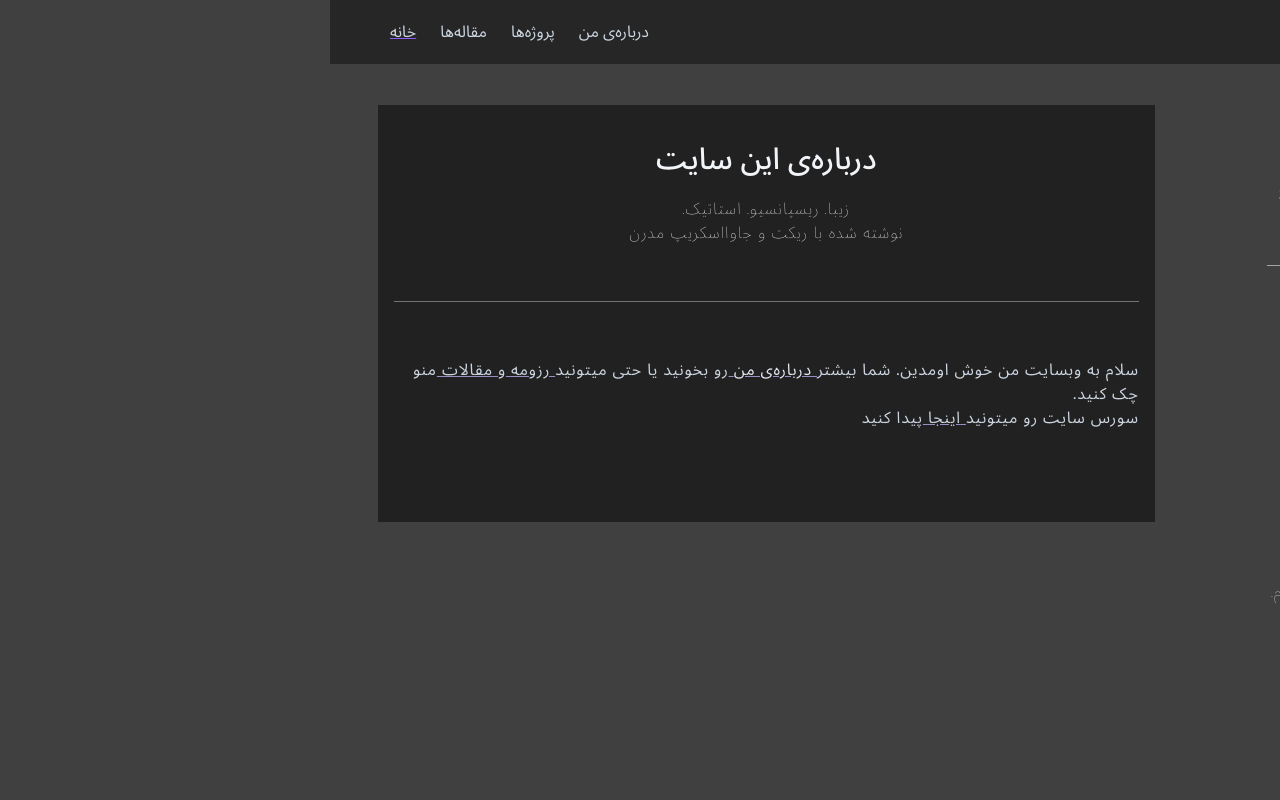
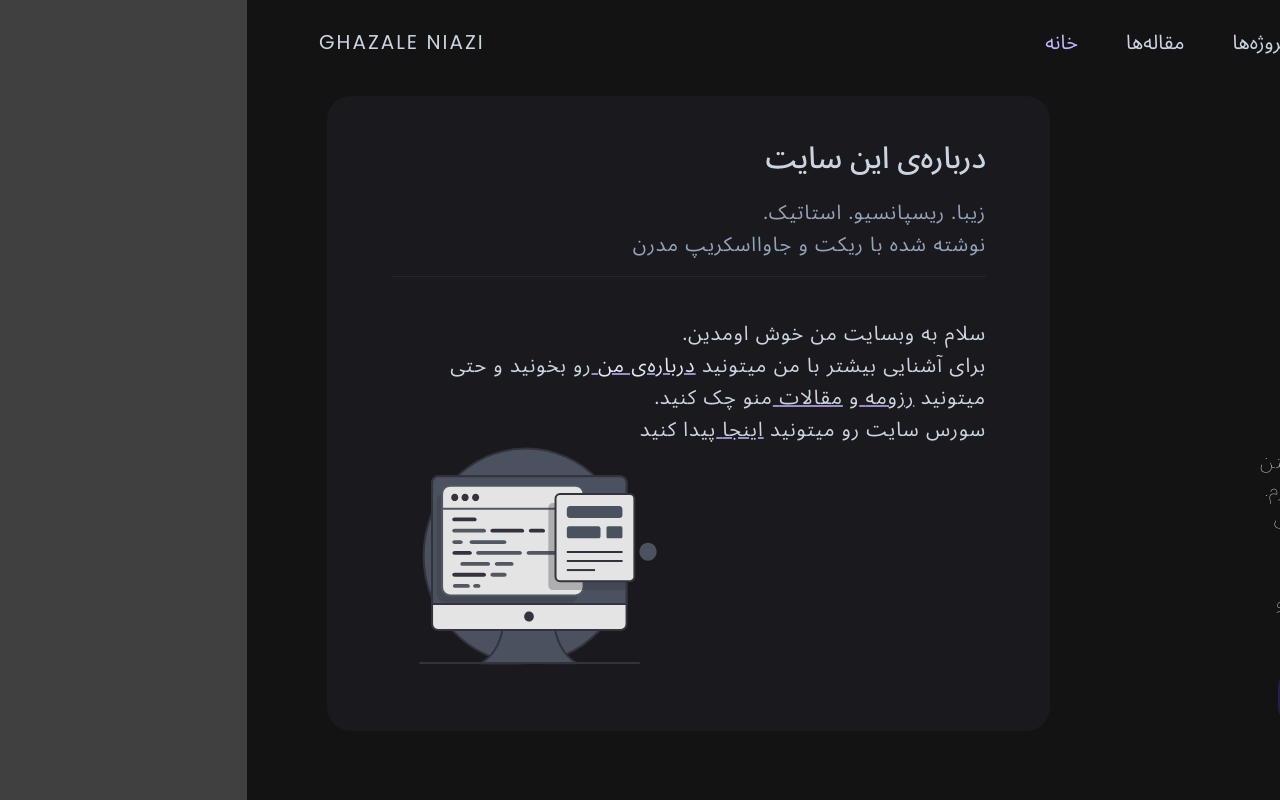
Before and after one commit to GhazalehNiazi/myblog, a React (Create React App) app: page /myblog/aboutme in a window 1280 px wide. Both pictures are taken after a click on the button "پروژه‌ها". Built offline with nearby package versions, Linux system fonts and the light colour scheme.

Commit message:
feat:change homepage styles

```diff
--- a/src/Layout/MainLayout.tsx
+++ b/src/Layout/MainLayout.tsx
@@ -14,10 +14,10 @@ const MainLayout = () => {
   };
 
   return (
-    <div className=" ">
+    <div className="bg-[#131314] min-h-screen px-8">
       <Menu setShowMenu={clickHandler} showMenu={showMenu} />
       <Navigation setShowMenu={clickHandler} showMenu={showMenu} />
-      <main className=" flex flex-col lg:flex-row lg:min-h-[91.4vh] lg:justify-between lg:flex-row-reverse">
+      <main className=" flex flex-col lg:gap-20 lg:flex-row lg:min-h-[91.4vh] lg:justify-between lg:flex-row-reverse ">
         <Outlet />
         <Sidebar />
       </main>
--- a/src/components/HeroAboutMe.tsx
+++ b/src/components/HeroAboutMe.tsx
@@ -1,54 +1,64 @@
 import React from "react";
 import { Link } from "react-router-dom";
+import devlopmentSvg from "../assets/development.svg";
+
 function HeroAboutMe() {
   return (
-    <div className=" mt-10 p-4 text-slate-100 bg-neutral-900/75 lg:max-h-min lg:mx-12  lg:grow lg:justify-self-center lg:self-start">
-      <div className="flex items-center justify-center flex-col border-b border-neutral-500 pb-14">
-        <h1 className="text-3xl  font-medium py-5">درباره‌ی این سایت</h1>
-        <p className="text-md font-thin tracking-wider flex items-center justify-center text-center text-slate-100">
+    <div className=" mt-10 py-6 px-16 text-slate-10 bg-[#1A191E] rounded-3xl lg:max-h-min lg:mx-12  lg:grow lg:justify-self-center lg:self-start">
+      <div className="flex  flex-col border-b border-zinc-800 pb-4">
+        <h1 className="text-3xl font-medium py-5 text-slate-300">
+          درباره‌ی این سایت
+        </h1>
+        <p className="text-xl  tracking-wider flex text-slate-400 leading-8">
           زیبا. ریسپانسیو. استاتیک.
           <br></br>
           نوشته شده با ریکت و جاوااسکریپ مدرن
         </p>
       </div>
-      <div className="py-14">
-        <p className="tracking-wider pb-5 font-normal text-slate-300">
-          سلام به وبسایت من خوش اومدین. شما بیشتر
+      <div className="py-10">
+        <p className="tracking-wider leading-8  font-normal text-slate-300 text-xl">
+          سلام به وبسایت من خوش اومدین.
+          <br></br>
+          {" "} برای آشنایی بیشتر با من میتونید {" "}
           <Link
             to="/aboutme"
             className="text-slate-200 underline decoration-violet-300/75 decoration-3 cursor-pointer hover:text-violet-500"
           >
             {" "}
-            درباره‌ی من{" "}
+            {" "}  درباره‌ی من{" "}
           </Link>
-          رو بخونید یا حتی میتونید
+          {" "} رو بخونید و حتی میتونید  {" "}
           <Link
             to="/resume"
             className="text-slate-3 cursor-pointer00 underline decoration-violet-300/75 decoration-3 cursor-pointer cursor-pointer hover:text-violet-500"
           >
             {" "}
-            رزومه{" "}
+            {" "}  رزومه{" "}
           </Link>
-          و
+          {" "}      و {" "}
           <Link
             to="/articles"
             className="text-slate-3 cursor-pointer00 underline decoration-violet-300/75 decoration-3 cursor-pointer cursor-pointer hover:text-violet-500"
           >
             {" "}
-            مقالات{" "}
+            {" "}   مقالات{" "}
           </Link>
-          منو چک کنید.
+          {" "}      منو چک کنید. {" "}
           <br></br>
-          سورس سایت رو میتونید
+          {" "}   سورس سایت رو میتونید {" "}
           <a
-           href='https://github.com/GhazalehNiazi/myblog' target={'_blank'}
+            href="https://github.com/GhazalehNiazi/myblog"
+            target={"_blank"}
             className="text-slate-3 cursor-pointer00 underline decoration-violet-300/75 decoration-3 cursor-pointer cursor-pointer hover:text-violet-500"
           >
             {" "}
-            اینجا{" "}
+            {" "}     اینجا{" "}
           </a>
-          پیدا کنید
+          {" "}    پیدا کنید {" "}
         </p>
+        <div className="flex w-full justify-end ">
+          <img src={devlopmentSvg} alt="development" className="self-end" />
+        </div>
       </div>
     </div>
   );
--- a/src/components/Navigation.tsx
+++ b/src/components/Navigation.tsx
@@ -16,25 +16,22 @@ function Navigation({
 }) {
   return (
     <div
-      className={`bg-neutral-800 flex justify-between justify-items-center item-center content-center  py-5 text-slate-300 border-b border-neutral-700 px-10`}
+      className={`flex text-xl justify-between justify-items-center item-center content-center  pt-7 text-slate-300 px-10`}
     >
-      <nav className=" flex justify-between text-m w-full px-3">
-        <Link to="/" className="font-['Poppins'] tracking-widest mr-4 ">
-          GHAZALE NIAZI
-        </Link>
-        <div className="pl-3 md:hidden">
+      <nav className=" flex justify-between text-m w-full">
+        <div className=" md:hidden">
           <button className="" onClick={() => setShowMenu()}>
-            <span className="text-violet-500  text-2xl align-middle ">☰</span>
+            <span className="text-violet-500 text-2xl align-middle ">☰</span>
           </button>
         </div>
 
-        <div className="hidden md:flex md:align-start px-2">
+        <div className="hidden md:flex md:align-start px-2 gap-6">
           {navItems.map((item) => (
             <button key={item.link} className="mr-6">
               <NavLink
                 to={item.link}
                 className={({ isActive }) =>
-                  isActive ? "underline decoration-violet-500" : undefined
+                  isActive ? "text-violet-300" : undefined
                 }
               >
                 {item.name}
@@ -42,6 +39,9 @@ function Navigation({
             </button>
           ))}
         </div>
+        <Link to="/" className="font-['Poppins'] tracking-widest mr-4 ">
+          GHAZALE NIAZI
+        </Link>
       </nav>
     </div>
   );
--- a/src/components/Sidebar.tsx
+++ b/src/components/Sidebar.tsx
@@ -2,25 +2,25 @@ import React from "react";
 
 function Sidebar() {
   return (
-    <div className="bg-neutral-900 text-slate-200 flex flex-col  justify-between  align-center font-['Noto Sans Arabic'] px-16  lg:bg-neutral-700 lg:w-4/12">
-      <div className="flex  justify-center flex-col py-16 border-b border-neutral-400">
+    <div className=" text-slate-200 flex flex-col  justify-between  align-center font-['Noto Sans Arabic'] px-16 lg:w-4/12">
+      <div className="flex  justify-center flex-col py-16 ">
         <h1 className="text-3xl font-semibold tracking-wider pb-4 ">
           غزاله نیازی ثابت
         </h1>
-        <h5 className="text-slate-300 font-thin underline text-sm tracking-widest font-['Poppins'] decoration-violet-500/75 decoration-2">
-          GhazaleNiaziSabet02@gmail.com
+        <h5 className="text-slate-400   text-xl tracking-widest   ">
+         تهران, ۲۰ سال
         </h5>
       </div>
 
-      <div className="flex  flex-col py-16">
-        <h2 className="pb-2 tracking-widest font-semibold text-medium">
+      <div className="flex gap-2 flex-col py-16">
+        <h2 className="pb-4 text-2xl tracking-widest font-semibold text-medium">
           درباره‌ی من
         </h2>
-        <p className="tracking-wider text-neutral-300 pb-5 font-thin">
+        <p className="tracking-wider text-neutral-300 pb-5 font-thin text-xl">
          من غزاله‌ام و ساختن چیزا رو دوست دارم. دانشجوی مهندسی کامپیوترم
           و دارم مهارت‌های برنامه‌نویس خودمو تقویت میکنم.
         </p>
-        <button className="w-fit px-10 py-1 border-violet-500 border-2">
+        <button className="w-fit px-14 py-3 bg-[#241E4D] text-lg rounded-2xl">
           بیشتر
         </button>
       </div>
```
Also changed, not shown: src/assets/development.svg (added).
